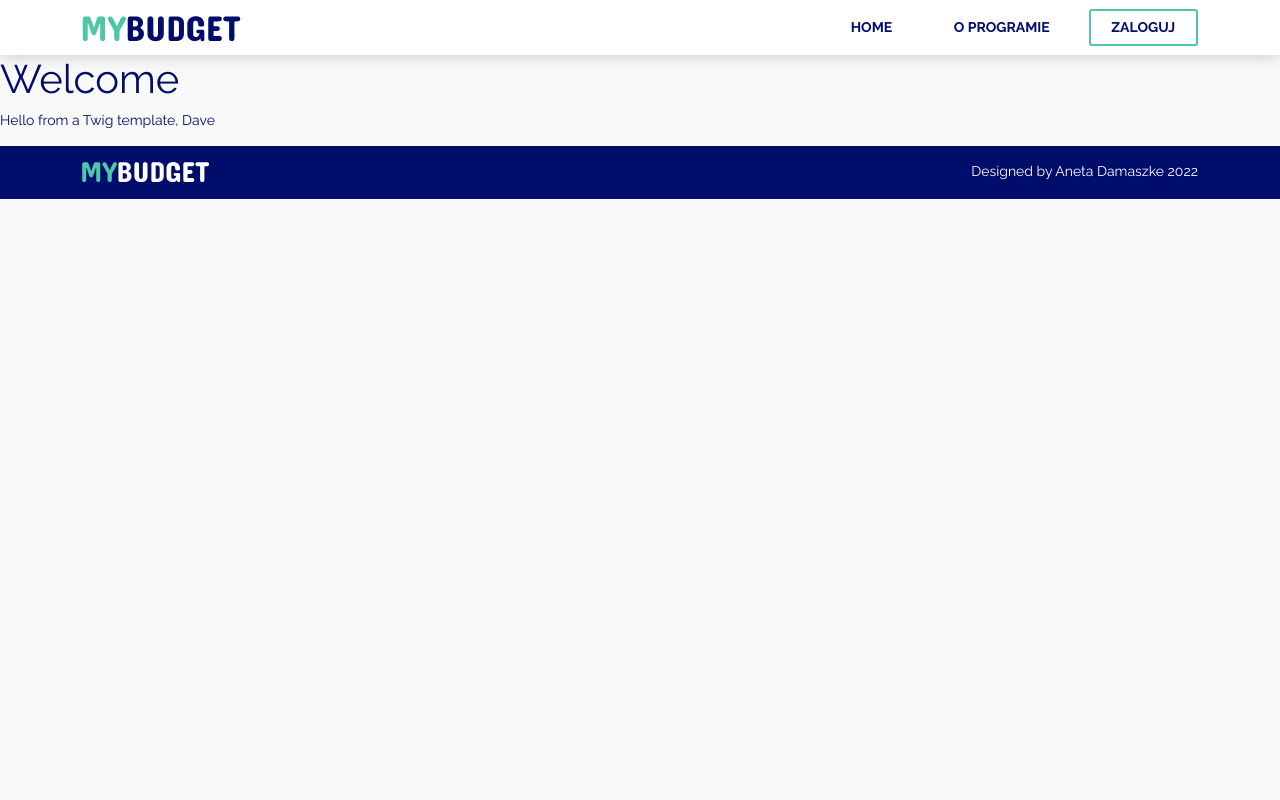
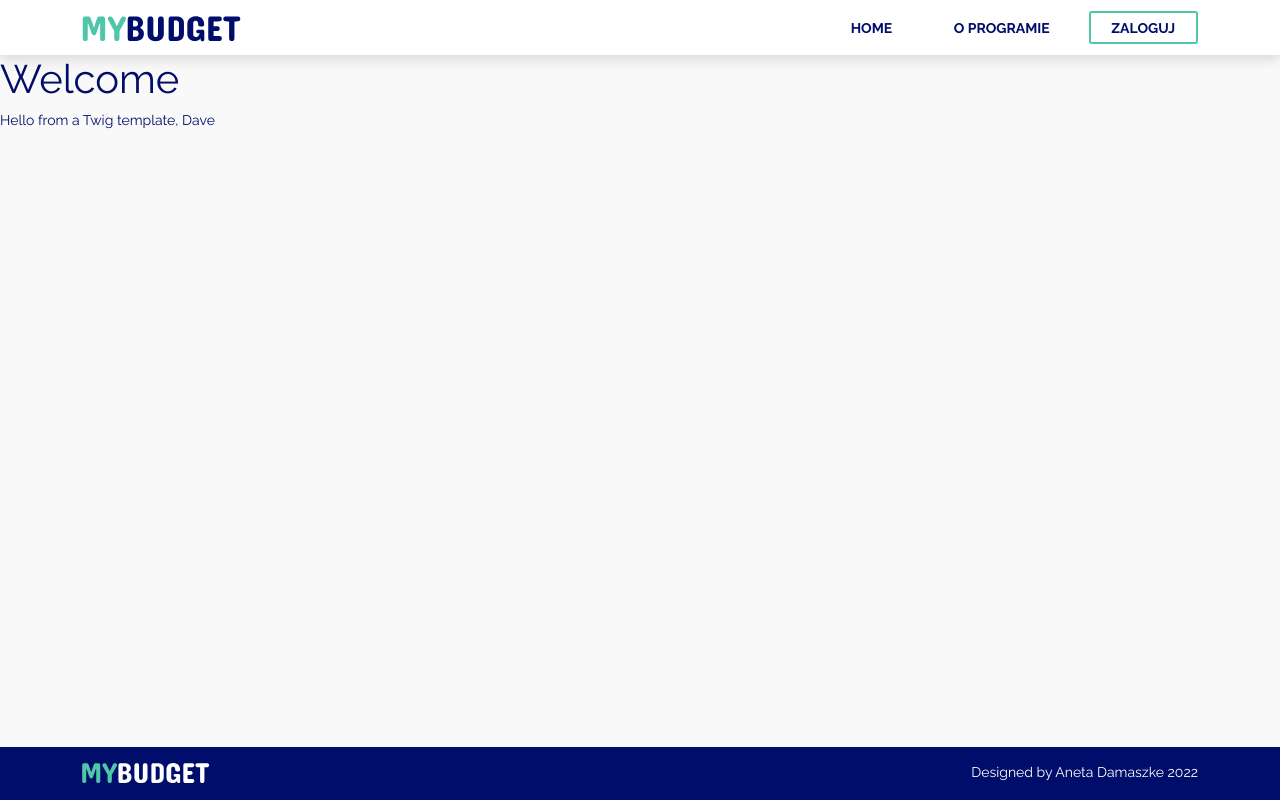
Before and after one commit to AnetaDamaszke/My_budget_app_MVC, a PHP site: page / in a window 1280 px wide. Run offline with PHP 8.4, Linux system fonts and the light colour scheme; some libraries are stand-ins or nearby versions.

Commit message:
Improvements in css

```diff
--- a/App/Views/base.html
+++ b/App/Views/base.html
@@ -31,8 +31,10 @@
             </div>
         </nav>
 
-        {% block body %}
-        {% endblock %}
+        <div class="body-container">
+            {% block body %}
+            {% endblock %}
+        </div>
 
         <!-- Footer -->
         <footer class="text-white site-footer">
--- a/public/css/custom.css
+++ b/public/css/custom.css
@@ -27,7 +27,6 @@ body {
     font-weight: 400;
     line-height: 1.6;
     background-color: #F9F9F9;
-    min-height: 100vh;
 }
 
 .box {
@@ -42,6 +41,10 @@ body {
     color:#000D6B;
     font-weight: 700;
     font-size: 16px;
+}
+
+.body-container {
+    height: calc(100vh - 108px);
 }
 
 .font-weight-bold {
@@ -61,7 +64,7 @@ body {
     border: 2px solid rgba(255, 255, 255, 0);
     text-transform: uppercase;
     font-weight: 700;
-    padding: .4rem 1.3rem !important;
+    padding: .4rem 1.3rem .2rem 1.3rem !important;
 }
 
 .menu-link:hover {
```
